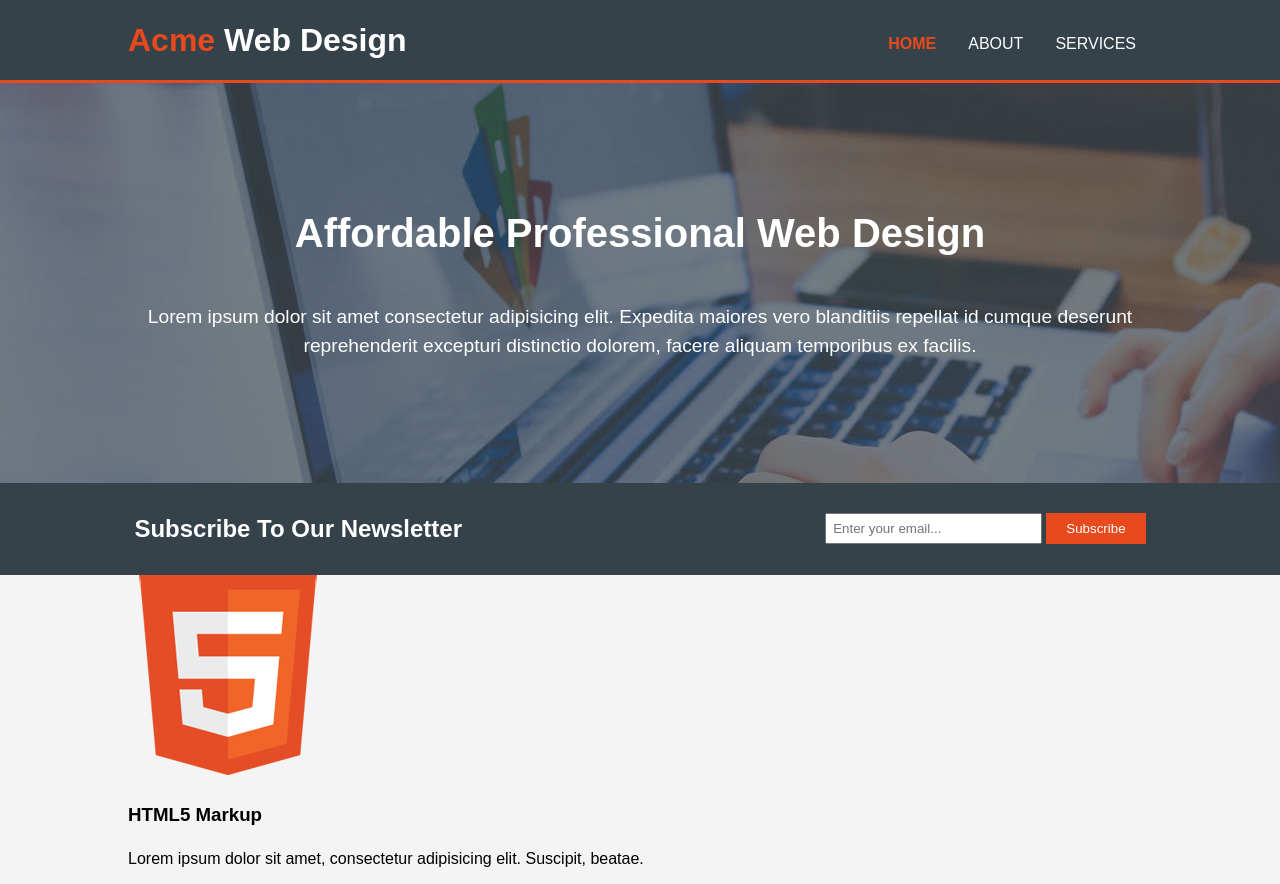
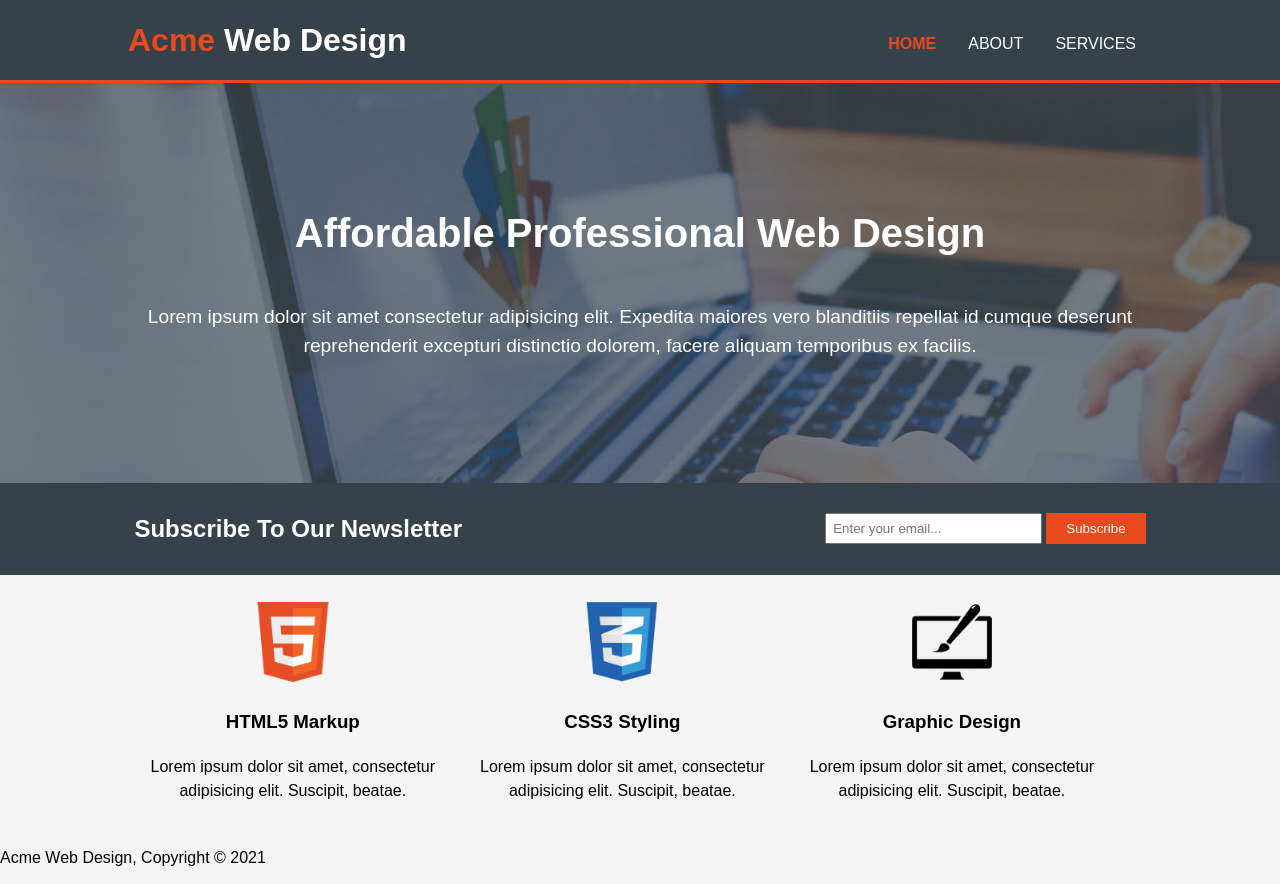
Before and after one commit to imalK96/basic-html-css-site, a plain HTML site: page index.html in a window 1280 px wide. Shown: the top 884 px of the page. Drawn offline with Linux system fonts and the light colour scheme.

Commit message:
Added boxes styling

```diff
--- a/css/style.css
+++ b/css/style.css
@@ -111,3 +111,19 @@ header a:hover {
   height: 1em;
   width: 15em;
 }
+
+/* Boxes */
+#boxes {
+  margin-top: 1em;
+}
+
+#boxes .box {
+  float: left;
+  width: 30%;
+  padding: 0.7em;
+  text-align: center;
+}
+#boxes .box img {
+  width: 5em;
+  height: auto;
+}
```
